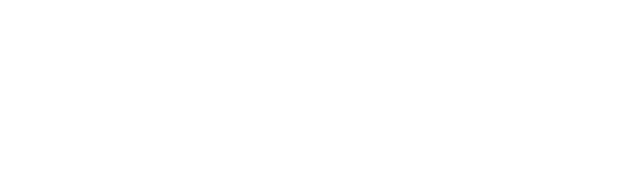
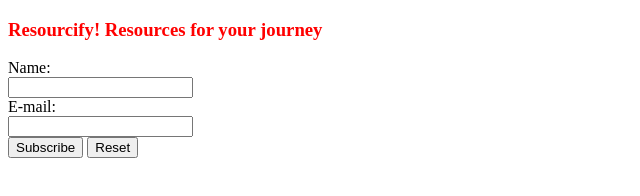
Before and after one commit to BOGSAT/resourcify, a plain HTML site: page index.html in a window 1280 px wide. Shown: the whole page, without its empty margins (0-640 px from the left). Drawn offline with Linux system fonts and the light colour scheme.

Commit message:
Added form #3.

```diff
--- a/index.html
+++ b/index.html
@@ -2,10 +2,23 @@
 <html lang="en">
 <head>
 <meta charset="UTF-8" />
-<meta http-equiv="X-UA-Compatible" content="IEJane's>
+<meta http-equiv="X-UA-Compatible" content="IE=edge" />
 <meta name="viewport" content="width=device-width,
 initial-scale=1.0" />
-<title>Resourcify</title>
-</hea> <!-- fix the heading add 'd' -->
-<body></body>
+<title>Git Basics</title>
+</head>
+<body>
+<h3 style="color: red;">Resourcify! Resources for your
+journey</h3>
+<form action="mailto:jane@resourcify.com" method="post"
+enctype="text/plain">
+Name:<br />
+<input type="text" ="name" /><br />
+E-mail:<br />
+<input type="text" name="mail" /><br />
+<input type="submit" value="Subscribe" />
+<input type="reset" value="Reset" />
+</form>
+
+</body>
 </html>
```
